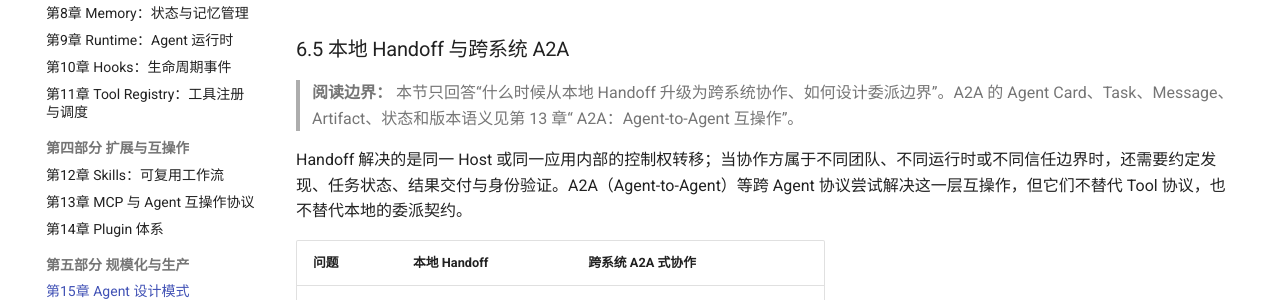
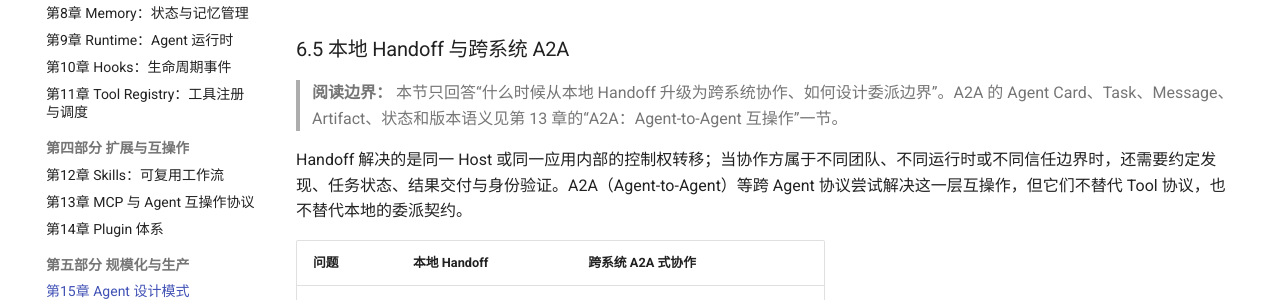
Before and after one commit to dollarser/modern-ai-agent-architecture, an MkDocs documentation site: the page built from docs/chapters/15-design-patterns/README.md, in a window 1280 px wide and 900 px high, scrolled down 8271 px. Shown: the part 177-477 px from the top of the window. Built offline with MkDocs 1.6.1 and Material for MkDocs 9.7.7, drawn with Linux system fonts in a browser that asks for light colours; comment, search, counter and statistics services are not loaded; the version menu is left out.

Commit message:
Polish merged navigation references

```diff
--- a/docs/chapters/15-design-patterns/README.md
+++ b/docs/chapters/15-design-patterns/README.md
@@ -397,7 +397,7 @@ Profile 合并建议采用“默认值 → 组织策略 → 项目配置 → 本
 
 ### 6.5 本地 Handoff 与跨系统 A2A
 
-> **阅读边界：** 本节只回答“什么时候从本地 Handoff 升级为跨系统协作、如何设计委派边界”。A2A 的 Agent Card、Task、Message、Artifact、状态和版本语义见第 13 章“ A2A：Agent-to-Agent 互操作”。
+> **阅读边界：** 本节只回答“什么时候从本地 Handoff 升级为跨系统协作、如何设计委派边界”。A2A 的 Agent Card、Task、Message、Artifact、状态和版本语义见第 13 章的“A2A：Agent-to-Agent 互操作”一节。
 
 Handoff 解决的是同一 Host 或同一应用内部的控制权转移；当协作方属于不同团队、不同运行时或不同信任边界时，还需要约定发现、任务状态、结果交付与身份验证。A2A（Agent-to-Agent）等跨 Agent 协议尝试解决这一层互操作，但它们不替代 Tool 协议，也不替代本地的委派契约。
 
```
Also changed, not shown: README.md (+1 -1 lines), specs/book/00-overview.md (+1 -1 lines), specs/book/01-book-requirements.md (+1 -1 lines).
